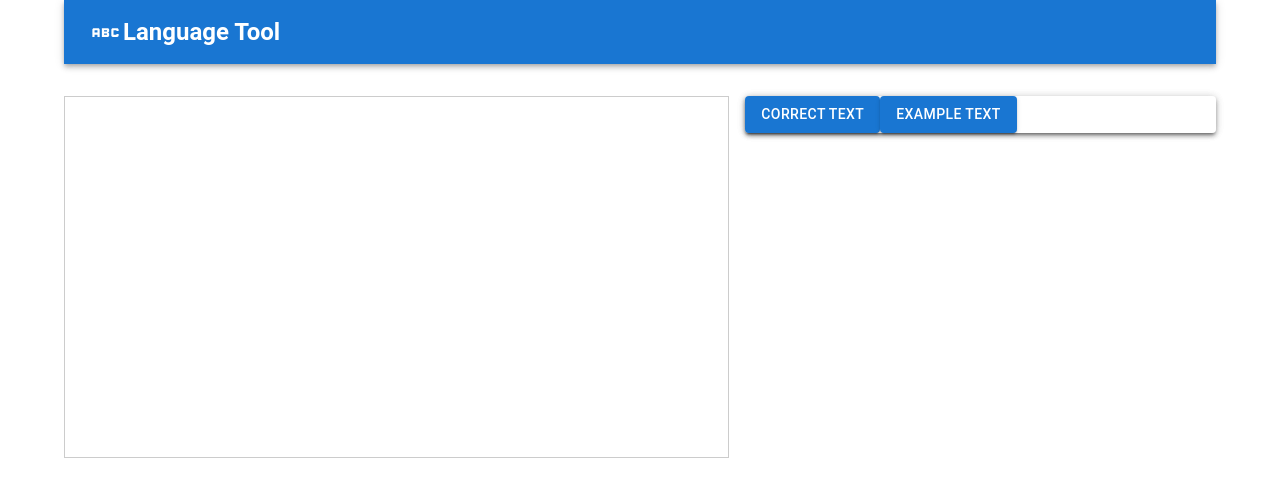
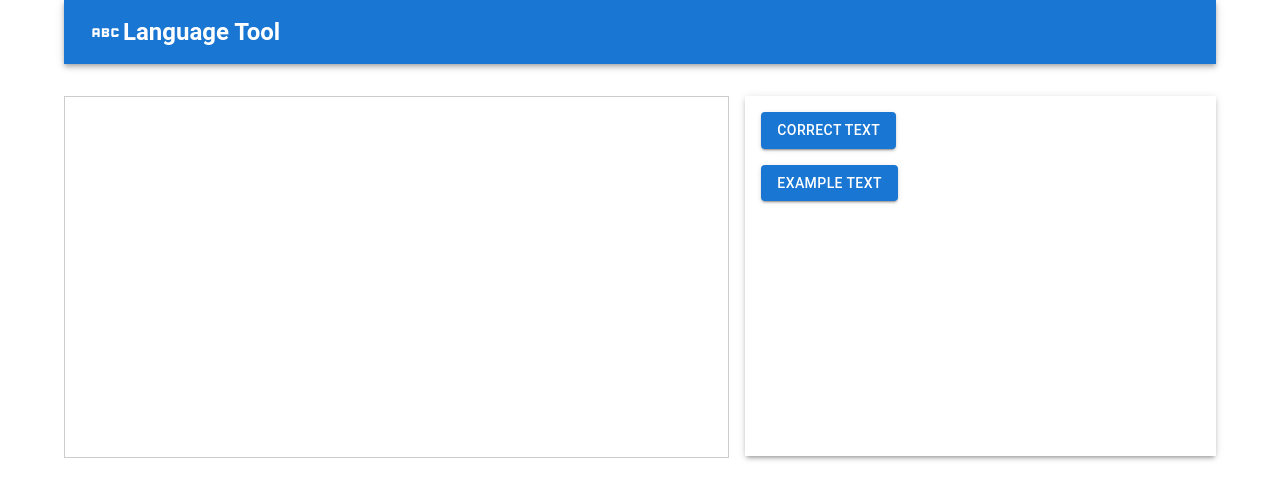
Before and after one commit to bensbahou/languageToolReact, a React (Create React App) app: page / in a window 1280 px wide. Shown: the top 500 px of the page. Built offline with nearby package versions, Linux system fonts and the light colour scheme.

Commit message:
orginized option buttons

```diff
--- a/src/components/InitialOptions.jsx
+++ b/src/components/InitialOptions.jsx
@@ -1,5 +1,5 @@
 import React from "react";
-import { Grid, Paper, Button } from "@mui/material";
+import { Box, List, ListItem, Button } from "@mui/material";
 
 function InitialOptions({
   setShowErrors,
@@ -29,8 +29,22 @@ function InitialOptions({
       .catch((err) => console.log("Error : ", err));
   };
   return (
-    <Grid>
-      <Paper elevation={3}>
+    <Box
+      sx={{
+        bgcolor: "background.paper",
+        maxHeight: 360,
+        minHeight: 360,
+        overflow: "auto",
+        scrollBehavior: "smooth",
+        "&::-webkit-scrollbar": {
+          display: "none",
+        },
+      }}
+      className="error-list"
+    >
+      <nav aria-label="main mailbox folders">
+        <List>
+          <ListItem>
             <Button
               variant="contained"
               color="primary"
@@ -42,6 +56,8 @@ function InitialOptions({
             >
               Correct Text
             </Button>
+          </ListItem>
+          <ListItem>
             <Button
               variant="contained"
               color="primary"
@@ -53,8 +69,10 @@ function InitialOptions({
             >
               Example Text
             </Button>
-      </Paper>
-    </Grid>
+          </ListItem>
+        </List>
+      </nav>
+    </Box>
   );
 }
 
```
Also changed, not shown: 8 other files (tests, documents, lock files or other folders). Lines whose indentation alone changed are shown as unchanged.
